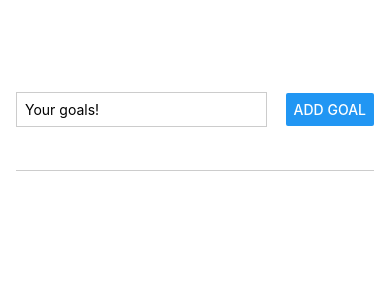
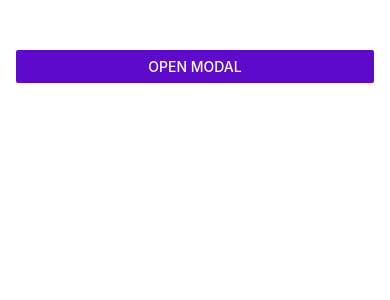
Before and after one commit to Facuscar/RNCourse, a React Native app: screen / in a window 390 px wide. Shown: the top 300 px of the page. Built offline with nearby package versions, Linux system fonts and the light colour scheme.

Commit message:
Move goal input into a modal

```diff
--- a/App.js
+++ b/App.js
@@ -1,5 +1,5 @@
 import { useState } from 'react';
-import { StyleSheet, View, FlatList } from 'react-native';
+import { StyleSheet, View, FlatList, Button } from 'react-native';
 
 import GoalItem from './components/GoalItem';
 import GoalInput from './components/GoalInput';
@@ -7,6 +7,11 @@ import GoalInput from './components/GoalInput';
 export default function App() {
   const [goalText, setGoalText] = useState('');
   const [courseGoals, setCourseGoals] = useState([]);
+  const [isModalOpen, setIsModalOpen] = useState(false);
+
+  const openModal = () => {
+    setIsModalOpen(true);
+  }
 
   const addGoalHandler = () => {
     setCourseGoals((prev) => [...prev, { text: goalText, key: Math.random().toString() }]);
@@ -27,10 +32,12 @@ export default function App() {
 
   return (
     <View style={styles.appContainer}>
+      <Button title='Open modal' color="#5e0acc" onPress={openModal} />
       <GoalInput
         addGoalHandler={addGoalHandler}
         handleGoalTextChange={handleGoalTextChange}
         goalText={goalText}
+        isOpen={isModalOpen}
       />
       <View style={styles.goalsContainer}>
         <FlatList data={courseGoals} renderItem={item => {
--- a/components/GoalInput.js
+++ b/components/GoalInput.js
@@ -1,7 +1,8 @@
-import { TextInput, View, Button, StyleSheet } from "react-native"
+import { TextInput, View, Button, StyleSheet, Modal } from "react-native"
 
-const GoalInput = ({ handleGoalTextChange, addGoalHandler, goalText }) => {
+const GoalInput = ({ handleGoalTextChange, addGoalHandler, goalText, isOpen }) => {
   return (
+    <Modal visible={isOpen} animationType="slide">
       <View style={styles.inputContainer}>
         <TextInput
           style={styles.textInput}
@@ -11,6 +12,7 @@ const GoalInput = ({ handleGoalTextChange, addGoalHandler, goalText }) => {
         />
         <Button title='Add goal' onPress={addGoalHandler} />
       </View>
+    </Modal>
   )
 }
 
```
Lines whose indentation alone changed are shown as unchanged.
